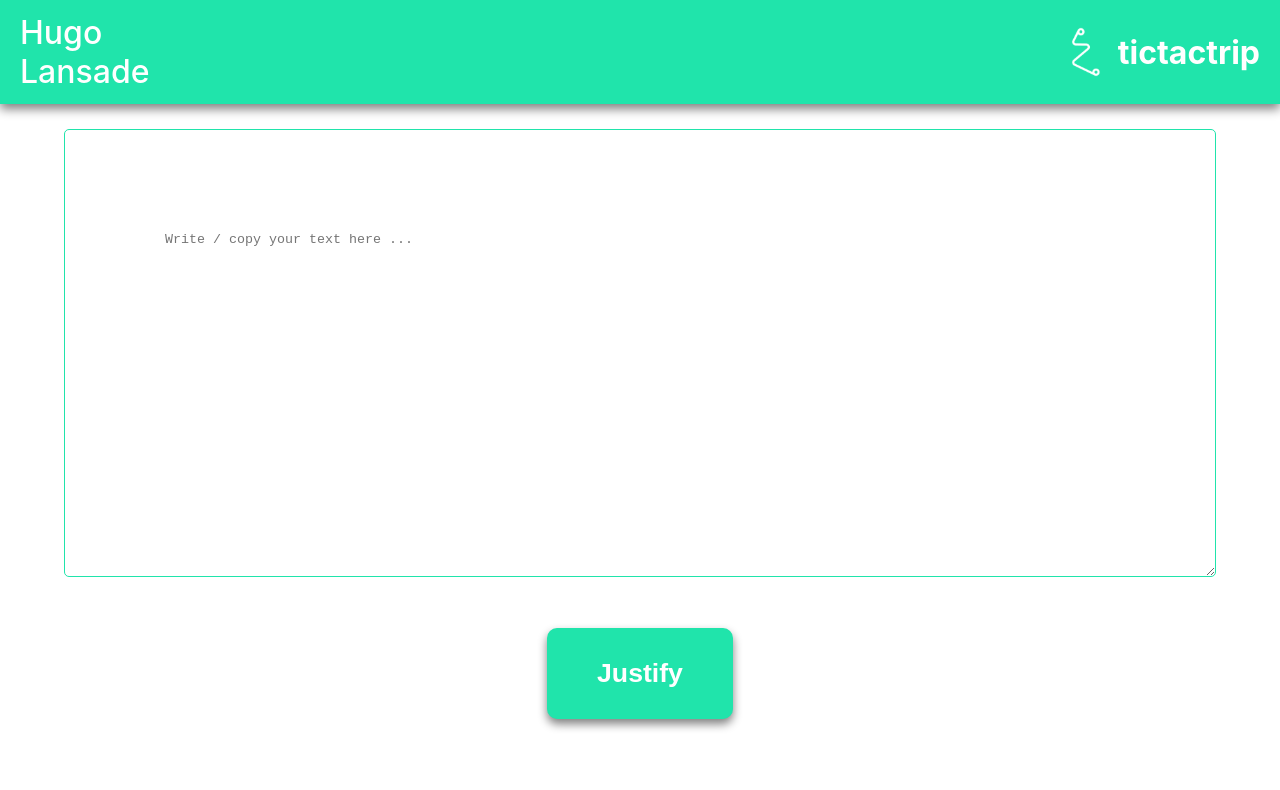
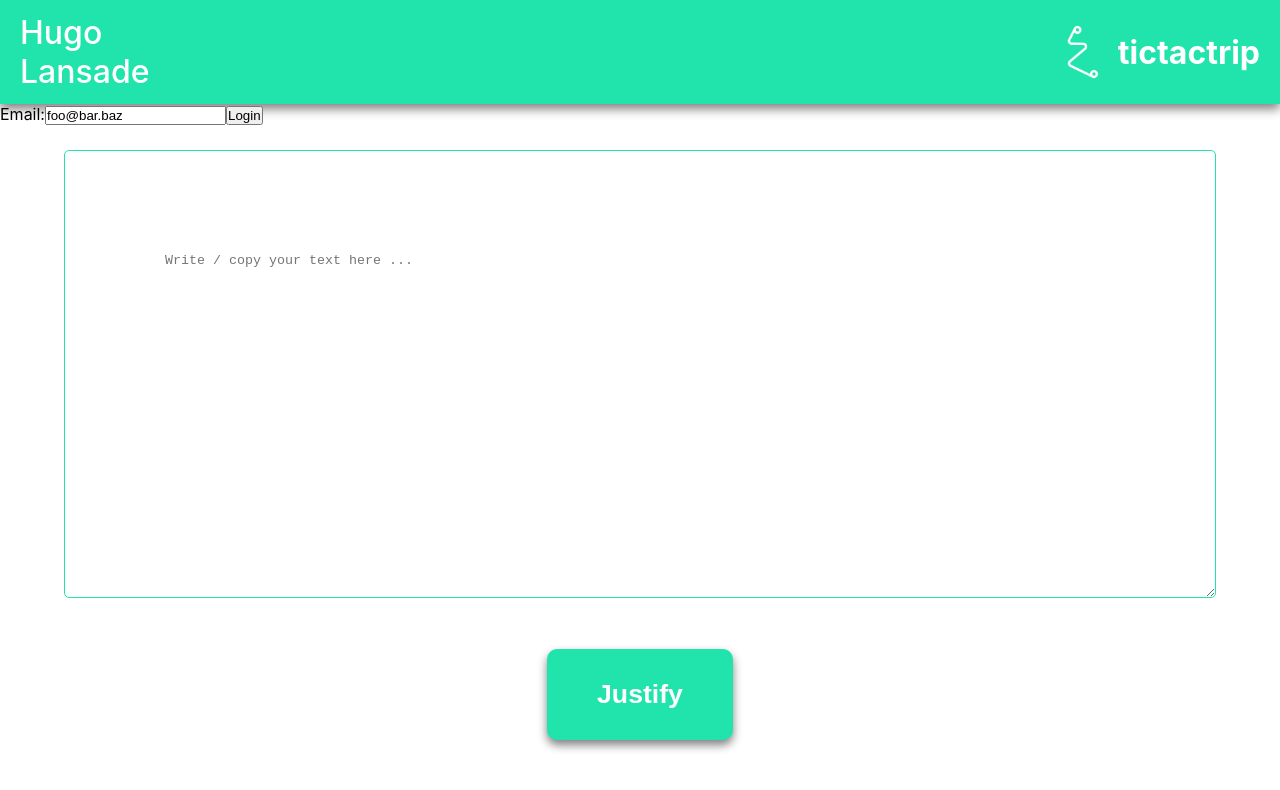
Before and after one commit to HugoLansade/tictactrip, a React (Create React App) app: page / in a window 1280 px wide. Shown: the top 790 px of the page. Built offline with nearby package versions, Linux system fonts and the light colour scheme.

Commit message:
ajout d'un token a duré de vie limité, modification légère des positions des components de App.tsx, création du back et premier lien avec le front

```diff
--- a/package.json
+++ b/package.json
@@ -10,6 +10,8 @@
     "@types/node": "^16.11.19",
     "@types/react": "^17.0.38",
     "@types/react-dom": "^17.0.11",
+    "axios": "^0.24.0",
+    "dotenv": "^14.1.0",
     "react": "^17.0.2",
     "react-dom": "^17.0.2",
     "react-scripts": "5.0.0",
--- a/public/index.html
+++ b/public/index.html
@@ -9,7 +9,6 @@
       name="description"
       content="Web site created using create-react-app"
     />
-    <link rel="apple-touch-icon" href="%PUBLIC_URL%/logo192.png" />
     <!--
       manifest.json provides metadata used when your web app is installed on a
       user's mobile device or desktop. See https://developers.google.com/web/fundamentals/web-app-manifest/
--- a/src/App.css
+++ b/src/App.css
@@ -20,6 +20,7 @@
   display: flex;
   justify-content: space-between;
   align-items: center;
+  min-height: 80px;
 }
 
 .header-name{
@@ -44,6 +45,7 @@
 
 .logo-ttt{
   height: 8vh;
+  min-height: 70px;
 }
 
 
@@ -73,6 +75,7 @@
   justify-content: space-around;
   height: 80vh;
   width: 100vw;
+  min-height: 200px;
 }
 
 .text-area{
--- a/src/App.tsx
+++ b/src/App.tsx
@@ -1,15 +1,49 @@
-import React from 'react';
+import React, {useState} from 'react'
 import './App.css';
 import Header from './components/Header/Header';
-import ButtonMain from './components/Buttons/ButtonMain';
 import Text from './components/Text/Text';
+import Auth from './components/Auth/Auth';
+import APIHandler from './api/APIHandler';
 
 function App() {
+  const [accessToken, setaccessToken] = useState("")
+  const [refreshToken, setrefreshToken] = useState("")
+
+    const handleSubmitLogin = async (e :any) => {
+        e.preventDefault();
+        const email = e.target[0].value;
+        console.log(email)
+
+        const res = await APIHandler.post("/api/token", {email : email});
+        console.log(res.data)
+        setaccessToken(res.data.accessToken);
+        setrefreshToken(res.data.refreshToken);
+        console.log("Form login submited")
+    }
+
+    const handleSubmitText = async (e :any) => {
+      e.preventDefault();
+
+      const textUnjustified = e.target[0].value;
+      console.log(textUnjustified)
+      const res1 = await APIHandler.post("/api/justify", {text : textUnjustified },
+          {
+              headers: { Authorization: `Bearer ${accessToken}` }
+          }
+      )
+      console.log("res1.data.justifyText")
+
+      console.log(res1.data.textJustified)
+      e.target[0].value = res1.data.textJustified
+      console.log("Form submited")
+  }
+
+
   return (
     <div className="App">
       <Header/>
-      <Text/>
-      {/* <ButtonMain/> */}
+      <Auth login={handleSubmitLogin}/>
+      <Text text={handleSubmitText}/>
     </div>
   );
 }
--- /dev/null
+++ b/src/Types.tsx
@@ -0,0 +1,7 @@
+export type TextProps = {
+    text : (e?:any) => Promise<void>
+}
+
+export type AuthProps = {
+    login : (e?:any) => Promise<void>
+}
--- /dev/null
+++ b/src/api/APIHandler.js
@@ -0,0 +1,9 @@
+import axios from "axios";
+
+const APIHandler = (() => {
+  return axios.create({
+    baseURL: process.env.REACT_APP_BACKEND_URL,
+  });
+})();
+
+export default APIHandler;
--- /dev/null
+++ b/src/components/Auth/Auth.tsx
@@ -0,0 +1,20 @@
+import { AuthProps } from '../../Types';
+
+
+export default function Auth({login} : AuthProps) {
+
+    const todo = () => {
+        console.log("todo handle other values")
+    }
+   // https://fr.reactjs.org/docs/forms.html add handlechange to input to remove those log errors
+    return (
+        <div>
+            <form id='form-login' onSubmit={login}>
+                <label>Email:
+                    <input type="text" value={"foo@bar.baz"} onChange={todo}/>
+                </label>
+                <input type="submit" value="Login" />
+            </form>
+        </div>
+    )
+}
--- a/src/components/Text/Text.tsx
+++ b/src/components/Text/Text.tsx
@@ -1,11 +1,17 @@
-import React from 'react'
 import ButtonMain from '../Buttons/ButtonMain'
+import { TextProps } from '../../Types'
 
-export default function Text() {
+
+
+export default function Text({text} :TextProps ) {
+
     return (
-        <form id='form'>
-            <textarea id="story" name="story" className='text-area' maxLength={80} placeholder='Write / copy your text here ...'>
-
+        <form id='form' onSubmit={text}>
+            <textarea id="story"
+                name="story"
+                className='text-area'
+                maxLength={80}
+                placeholder='Write / copy your text here ...'>
             </textarea>
             <ButtonMain/>
         </form>
```
Also changed, not shown: 2 other files (tests, documents, lock files or other folders).
